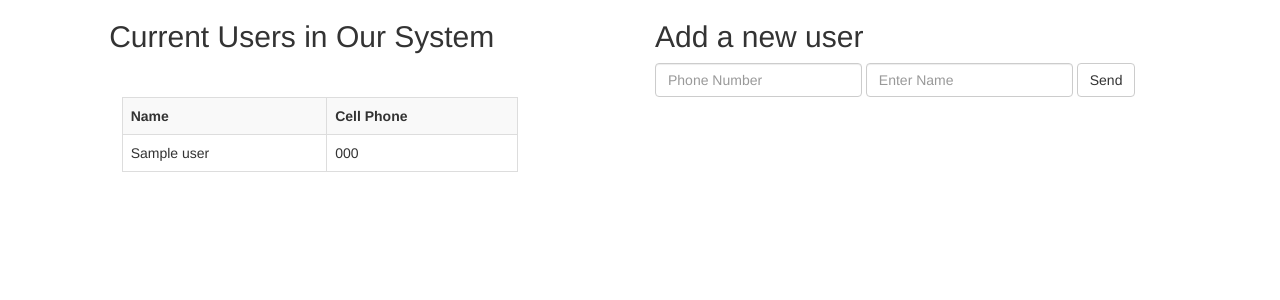
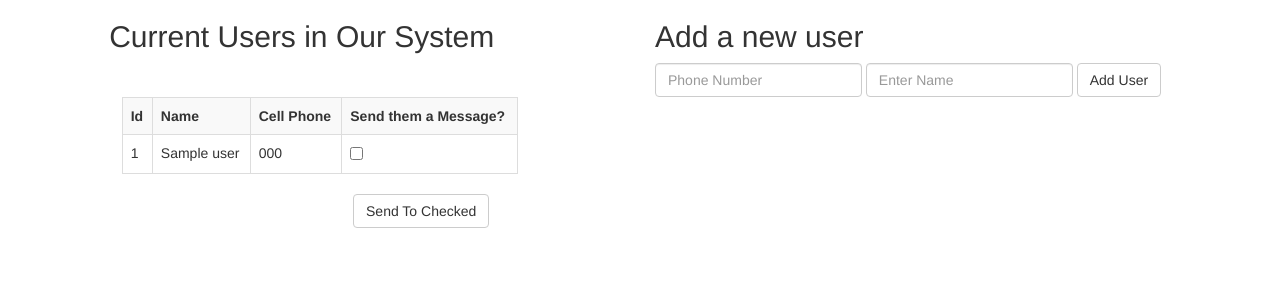
Before and after one commit to vasilaky/Ethiopia, a Flask app: page /users in a window 1280 px wide. Shown: the top 300 px of the page. Run offline with Flask 2, Linux system fonts and the light colour scheme; a database or web service that is not in the repository returns one stand-in record (values such as "Sample title"); some libraries are stand-ins or nearby versions.

Commit message:
added id of users and option to send

```diff
--- a/EthiopiaSMS/templates/users.html
+++ b/EthiopiaSMS/templates/users.html
@@ -27,7 +27,7 @@
             <div class="form-group">
               <input class="form-control" name="name" type="text" placeholder="Enter Name" class="form-control">
             </div>
-          <button id="user_add" type="submit" class="btn btn-default">Send</button>
+          <button id="user_add" type="submit" class="btn btn-default">Add User</button>
           </form>
         </div>
       </div>
@@ -35,18 +35,25 @@
     <div class="col-md-4 col-xs-offset-1">
     <table class="table table-hover table-bordered table-striped">
       <tr>
+        <th> Id </th>
         <th> Name </th>
         <th> Cell Phone </th>
+        <th> Send them a Message? </th>
       </tr>
+      <form method="post">
       {% if user_list %}
         {% for user in user_list %}
         <tr>
+          <td>{{user.id}}</td>
           <td>{{user.name}}</td>
           <td>{{user.cell_phone}}</td>
+          <td><input name="send" value="{{user.id}}" type="checkbox"></td>
         </tr>
         {% endfor %}
-    {% endif %}
+      {% endif %}
     </table>
+    <button id="group_send" type="submit" class="btn btn-default col-md-offset-7">Send To Checked</button>
+    </form>
   </div>
 
 
--- a/EthiopiaSMS/views.py
+++ b/EthiopiaSMS/views.py
@@ -40,7 +40,11 @@ def users():
     "cell_phone": cell_phone
     }
 
-    add_user(user_entry)
+    if name != None:
+      add_user(user_entry)
+
+    to_send = request.form.getlist("send", None)
+    print to_send
     user_list = get_all_users()
 
   return render_template("users.html", user_list=user_list)
```
Also changed, not shown: 1 other file.
